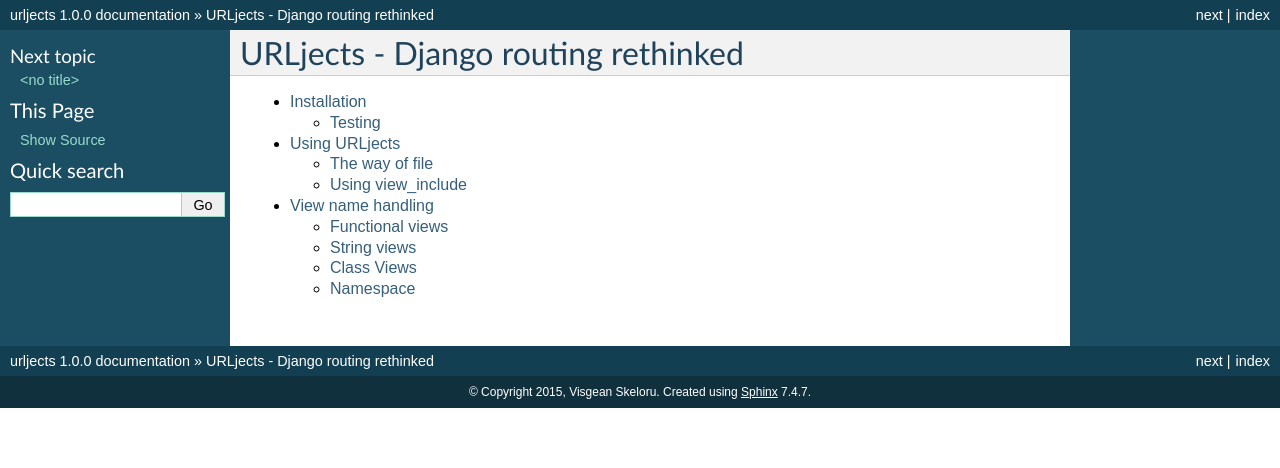
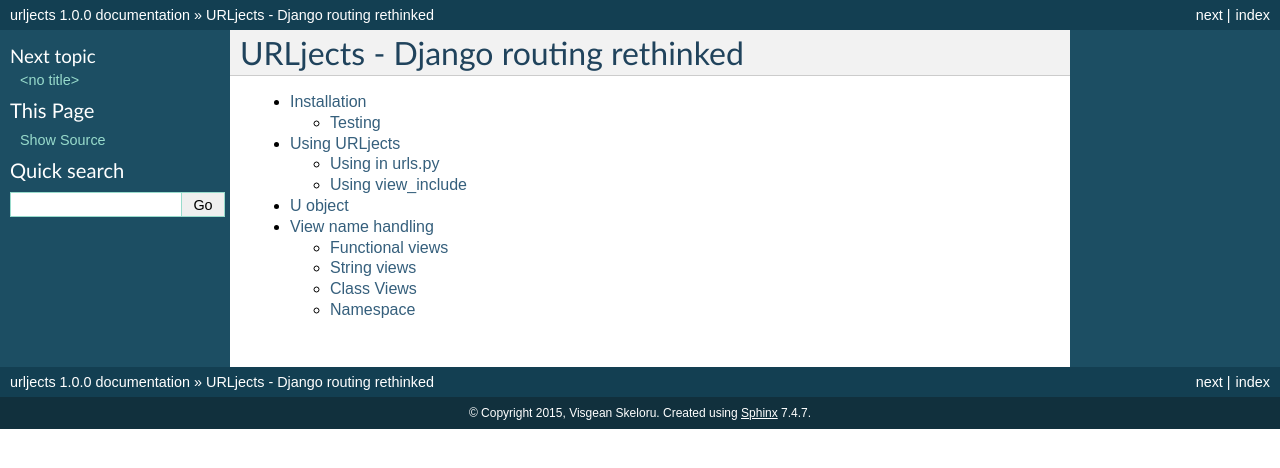
Before and after one commit to Visgean/urljects, a Sphinx documentation site: the page built from docs/index.rst, in a window 1280 px wide. Shown: the top 468 px of the page. Built offline with Sphinx 7.4.7, drawn with Linux system fonts in a browser that asks for light colours.

Commit message:
docs: wording and U_object in index

```diff
--- a/docs/index.rst
+++ b/docs/index.rst
@@ -8,4 +8,5 @@
    readme
    installation
    usage
+   u_object
    names
--- a/docs/usage.rst
+++ b/docs/usage.rst
@@ -5,8 +5,8 @@
 avoid mixing them.
 
 
-The way of file
----------------
+Using in urls.py
+----------------
 
 This is pretty standard way of dealing with routing, you put your urls into
 file called ``urls.py`` and register that file with django. Nice and tidy. ::
```
